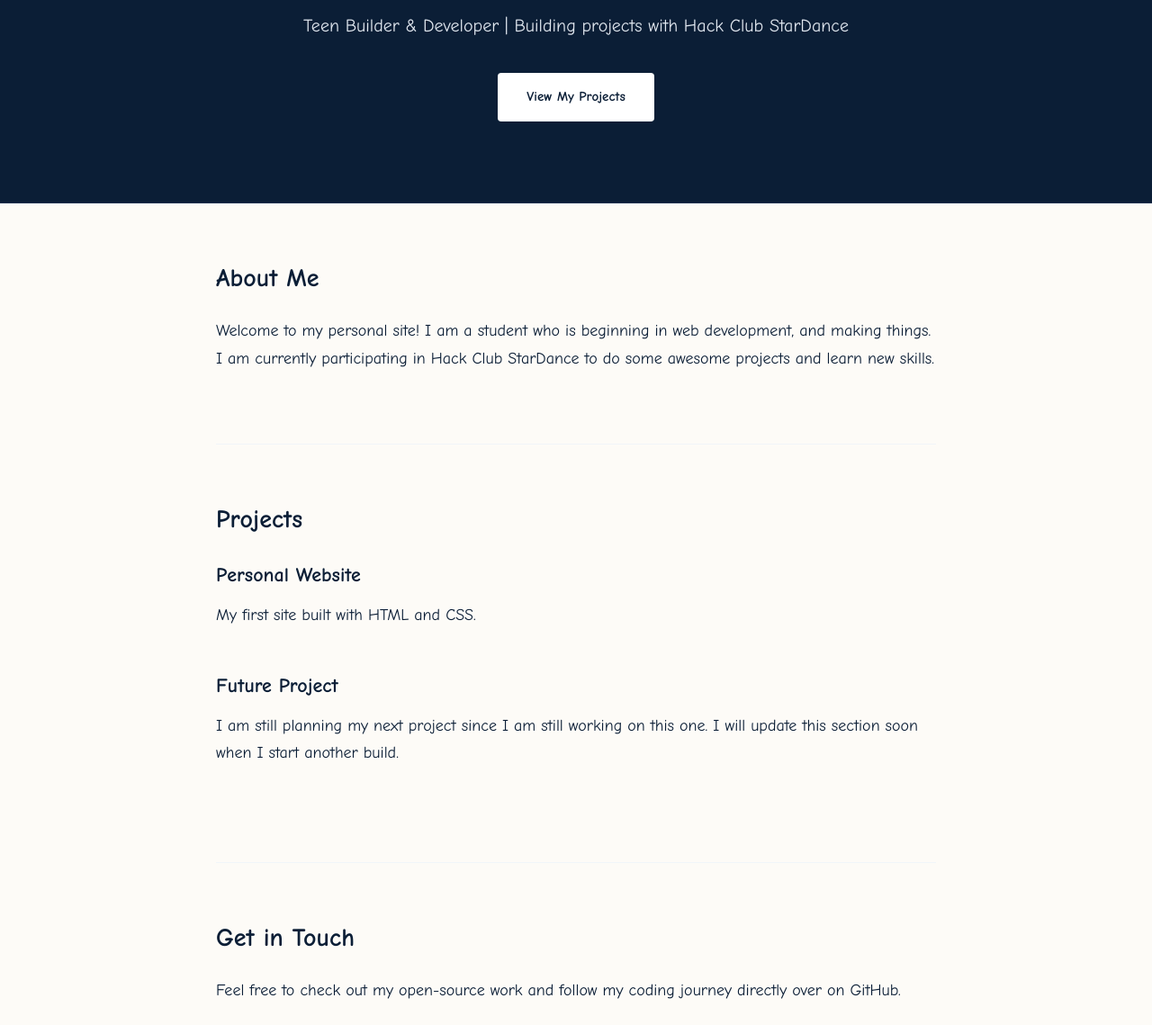
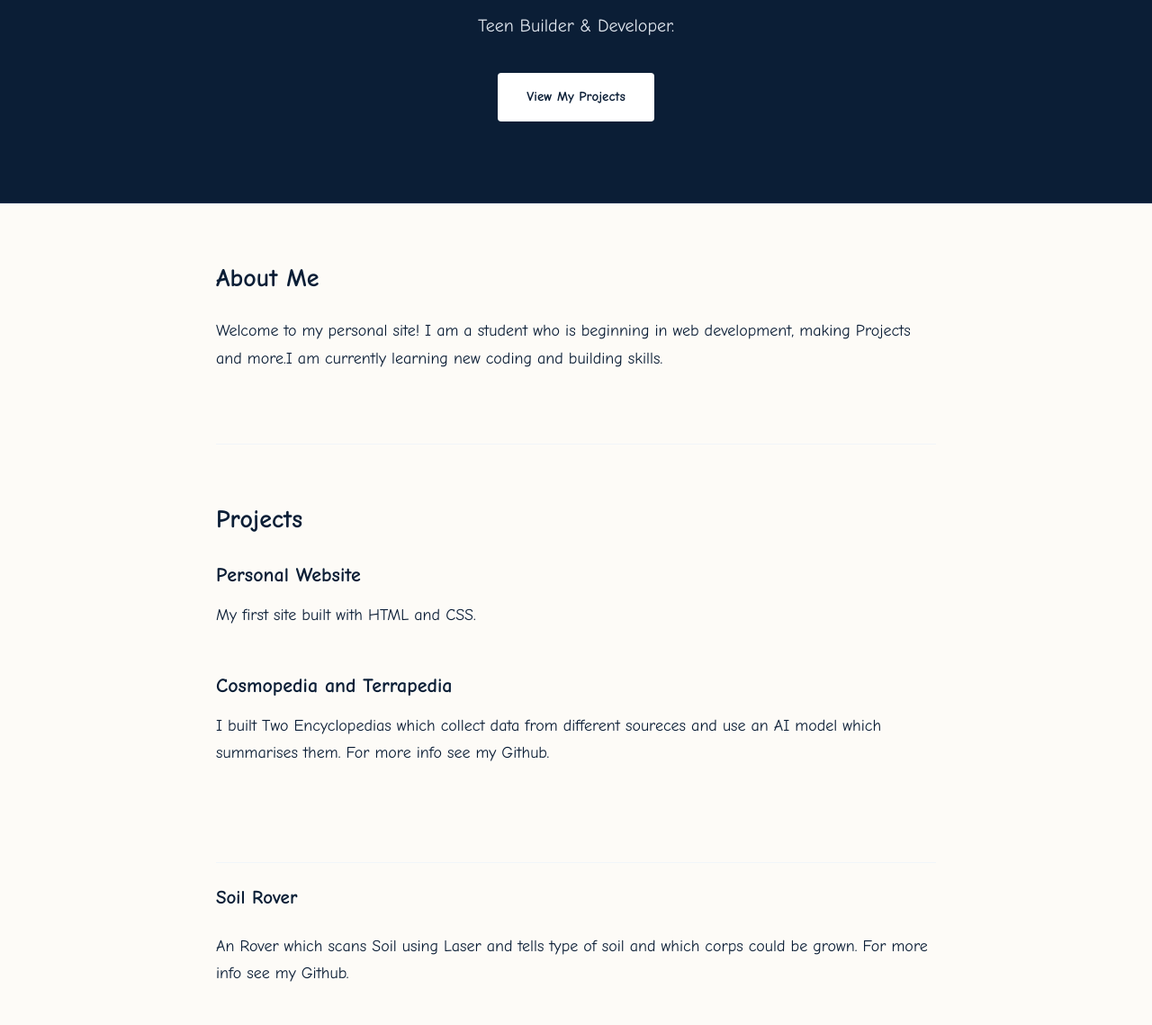
Before and after one commit to preethambollineni2013/preethambollineni2013.github.io, a plain HTML site: page index.html in a window 1280 px wide. Shown: the part 240-1379 px from the top of the page at 90% size. Drawn offline with Linux system fonts and the light colour scheme.

Commit message:
Update index.html

```diff
--- a/index.html
+++ b/index.html
@@ -21,7 +21,7 @@
   <!-- Hero / Header Section -->
   <header class="hero">
     <h1>Hi, I'm <span class="highlight">Bollineni Preetham</span></h1>
-    <p class="tagline">Teen Builder & Developer | Building projects with Hack Club StarDance</p>
+    <p class="tagline">Teen Builder & Developer.</p>
     <a href="#projects" class="btn">View My Projects</a>
   </header>
 
@@ -31,8 +31,7 @@
       <h2>About Me</h2>
       <p>
         Welcome to my personal site! I am a student who is beginning in
-        web development, and making things. I am currently participating in
-        Hack Club StarDance to do some awesome projects and learn new skills.
+        web development, making Projects and more.I am currently learning new coding and building skills.
       </p>
     </section>
 
@@ -46,8 +45,13 @@
       </div>
 
       <div class="project-item">
-        <h3>Future Project</h3>
-        <p>I am still planning my next project since I am still working on this one. I will update this section soon when I start another build.</p>
+        <h3>Cosmopedia and Terrapedia</h3>
+        <p>I built Two Encyclopedias  which collect data from different soureces and use an AI model which summarises them. For more info see my Github.</p>
+      </div>
+    </section>
+
+     <h3>Soil Rover</h3>
+        <p>An Rover which scans Soil using Laser and tells type of soil and which corps could be grown. For more info see my Github.</p>
       </div>
     </section>
 
```
